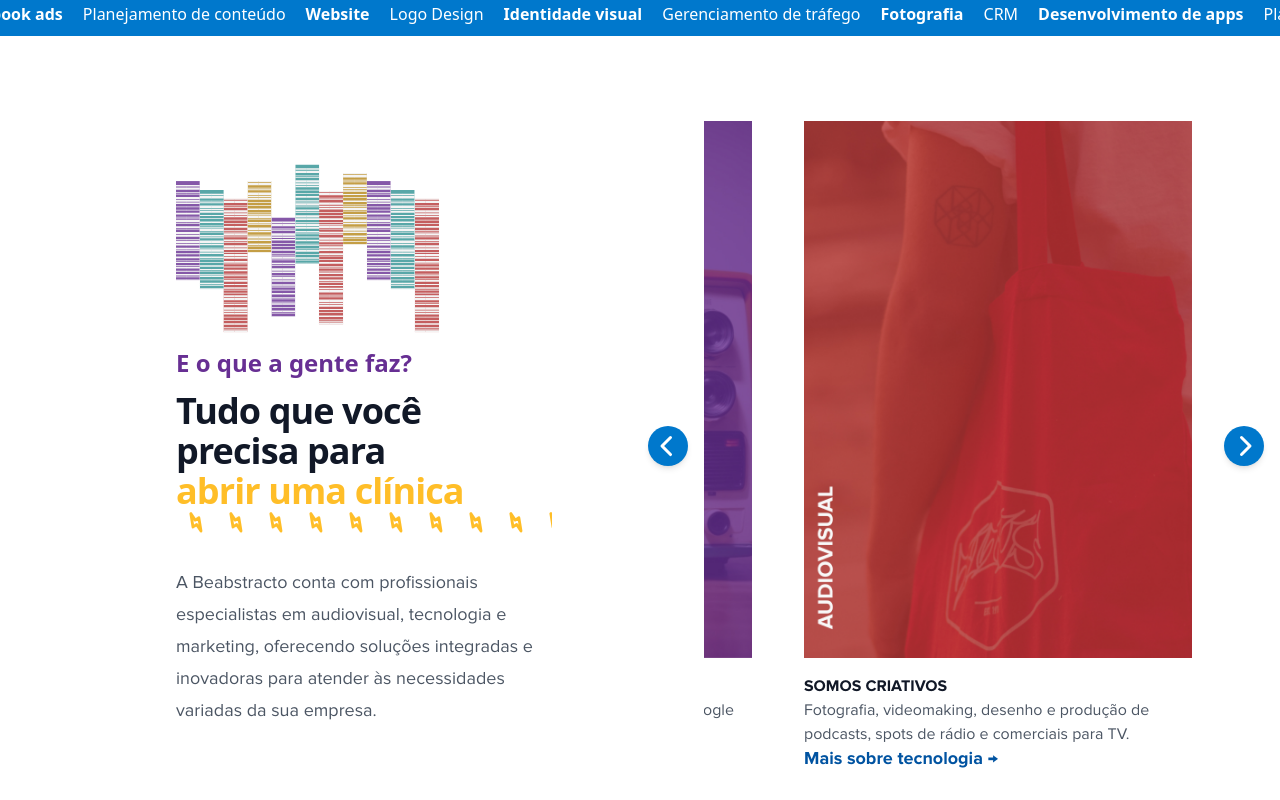
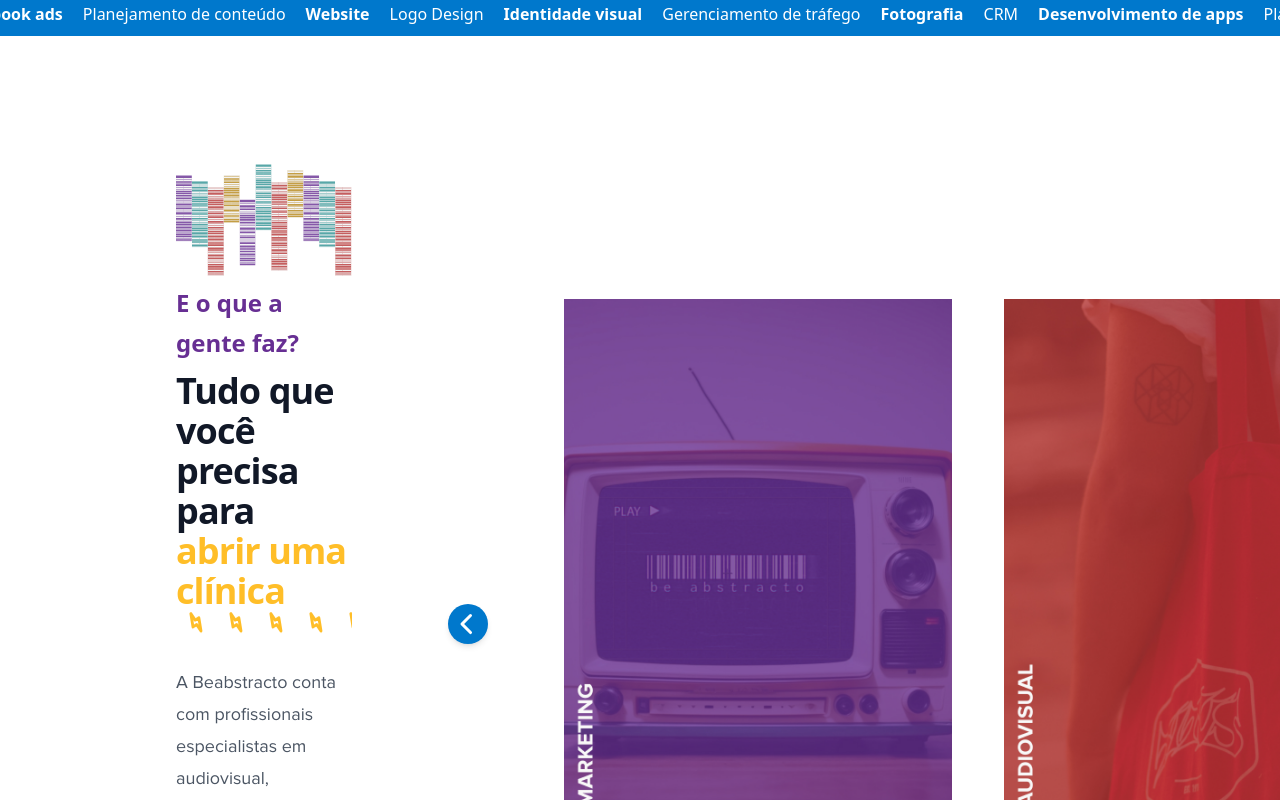
Before and after one commit to lubeabstracto/Proj_beabstracto, a Next.js app: page / in a window 1280 px wide. Shown: the part 880-1680 px from the top of the page. Built offline with nearby package versions, Linux system fonts and the light colour scheme.

Commit message:
ajustando os imports dos icones

```diff
--- a/components/FAQ.js
+++ b/components/FAQ.js
@@ -1,7 +1,7 @@
 import React from 'react';
 import PropTypes from 'prop-types';
 import { Disclosure } from '@headlessui/react';
-import { MinusSmallIcon, PlusSmallIcon } from '@heroicons/react/outline';
+import { MinusSmallIcon, PlusSmallIcon } from '@heroicons/react/24/outline';
 
 function FaqItem({ faq }) {
   return (
--- a/components/SOPDoc.jsx
+++ b/components/SOPDoc.jsx
@@ -1,4 +1,4 @@
-import { CheckCircleIcon, InformationCircleIcon } from '@heroicons/react/solid'
+import { CheckCircleIcon, InformationCircleIcon } from '@heroicons/react/24/solid'
 import thiagoImage from '../assets/thiago.jpeg';
 import logo from '../assets/logo.png';
 import { Disclosure } from '@headlessui/react'
--- a/components/Servicospt2.js
+++ b/components/Servicospt2.js
@@ -79,7 +79,7 @@ const Servicospt2 = () => {
 
     const cardWidth = 420; // Largura de cada card (ajuste conforme necessário)
     const gap = 20; // Espaço entre os cards
-    const previewWidth = 100; // A largura do próximo card que você quer mostrar
+    const previewWidth = 500; // A largura do próximo card que você quer mostrar
 
     // Cálculo para translação do contêiner dos cards
     const offset = -(currentIndex * (cardWidth + gap)) + previewWidth;
--- a/package.json
+++ b/package.json
@@ -23,6 +23,7 @@
     "react-dom": "^18.2.0",
     "react-helmet": "^6.1.0",
     "react-intersection-observer": "^9.8.1",
+    "react-swipeable": "^7.0.1",
     "react-three-fiber": "^6.0.13",
     "tailwind-merge": "^2.2.1",
     "three": "^0.162.0"
```
Also changed, not shown: 1 other file (tests, documents, lock files or other folders).
